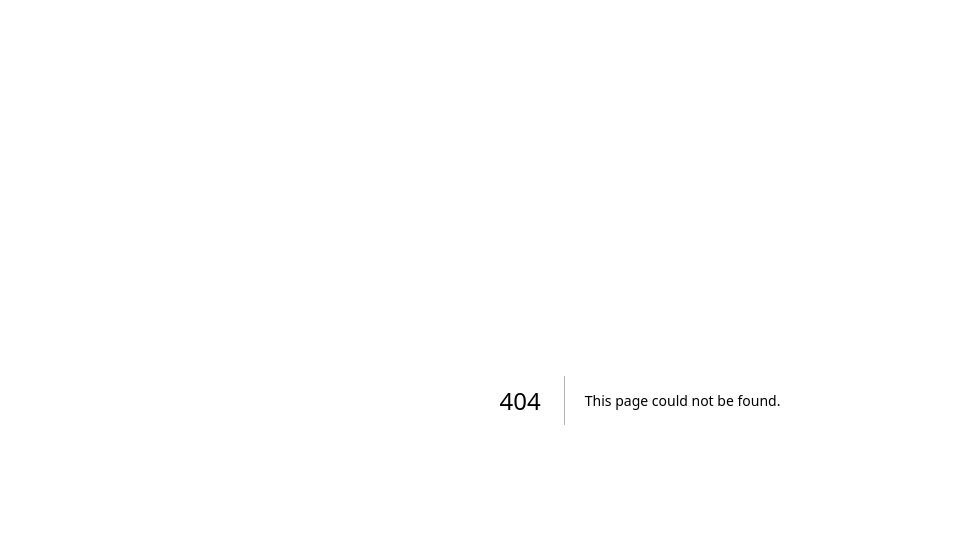
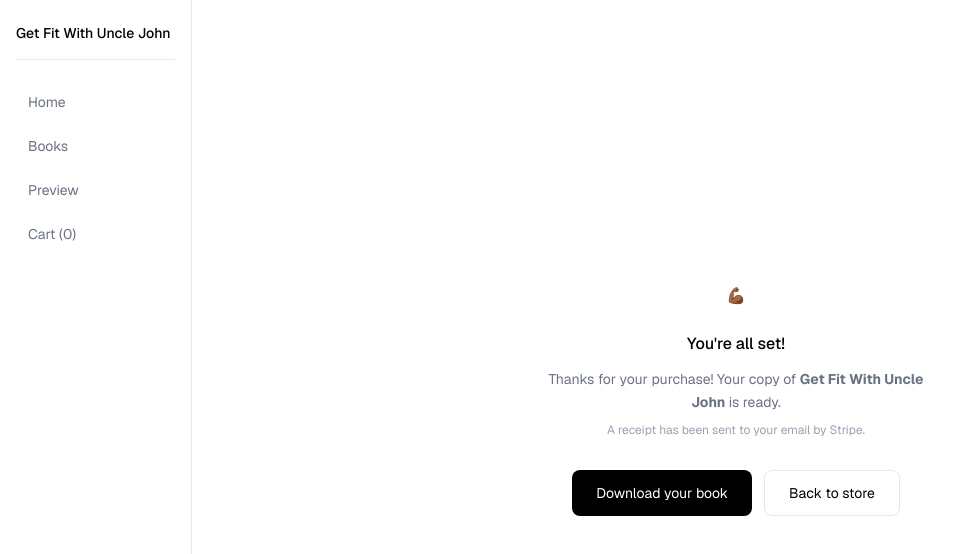
Before and after one commit to johnadms3/get-fit-with-unclejohn-ebook---store, a Next.js app: page /success in a window 1280 px wide. Before the commit this address had no page. Shown: the top 554 px of the page, without its empty margins (0-970 px from the left). Built offline with nearby package versions, Linux system fonts and the light colour scheme.

Commit message:
Add Stripe checkout, API route, and success page

```diff
--- /dev/null
+++ b/app/api/checkout/route.ts
@@ -0,0 +1,37 @@
+import Stripe from "stripe"
+import { NextResponse } from "next/server"
+
+const stripe = new Stripe(process.env.STRIPE_SECRET_KEY!)
+
+export async function POST() {
+    try {
+        const session = await stripe.checkout.sessions.create({
+            payment_method_types: ["card"],
+            line_items: [
+                {
+                    price_data: {
+                        currency: "usd",
+                        product_data: {
+                            name: "Get Fit With Uncle John",
+                            description: "Digital download - instant access",
+                        },
+                        unit_amount:2499 // Stripe uses cents - $24.99 = 2499
+                    },
+                    quantity: 1,
+                },
+            ],
+            mode: "payment",
+            success_url: `${process.env.NEXT_PUBLIC_BASE_URL}/success`,
+            cancel_url: `${process.env.NEXT_PUBLIC_BASE_URL}/cart`,
+        })
+
+        return NextResponse.json({ url: session.url })
+
+    } catch (error) {
+        console.error("Stripe error:", error)
+        return NextResponse.json(
+            { error: "Something went wrong" },
+            { status: 500 }
+        )
+    }
+}
--- a/app/cart/page.tsx
+++ b/app/cart/page.tsx
@@ -1,12 +1,31 @@
 "use client"
 
+import { useState } from "react"
 import { useCart } from "../context/CartContext"
 import Sidebar from "../components/Sidebar"
 import Link from "next/link"
 import Image from "next/image"
 
 export default function CartPage() {
+
     const { cartItems, removeFromCart, cartTotal } = useCart()
+    const [loading, setLoading] = useState(false)
+
+    const handleCheckout = async () => {
+        setLoading(true)
+        try {
+            const response = await fetch("/api/checkout", {
+                method: "POST",
+            })
+            const data = await response.json()
+            if (data.url) {
+                window.location.href = data.url // send customer to stripe
+            }
+        } catch (error) {
+            console.error("Checkout error:", error)
+            setLoading(false)
+        }
+    }
 
     return (
         <div className="flex min-h-screen">
@@ -20,7 +39,9 @@
                         <p className="text-gray-400 mb-4">Your cart is empty</p>
                         <Link
                            href="/"
-                           className="text-sm bg-black text-whit px-5 py-2.5 rounded-lg hover:bg-gray-800 transition-colors">Back to store</Link>
+                           className="text-sm bg-black text-whit px-5 py-2.5 rounded-lg hover:bg-gray-800 transition-colors">
+                            Back to store
+                            </Link>
                     </div>
                 ) : (
                   <div className="max-w-x1 flex flex-col gap-4">
@@ -49,7 +70,9 @@
                                 </span>
                                 <button
                                 onClick={() => removeFromCart(item.id)}
-                                className="text-xs text-red-400 hover:text-red-600 transition-colors">Remove</button>
+                                className="text-xs text-red-400 hover:text-red-600 transition-colors">
+                                    Remove
+                                    </button>
                             </div>
                         </div>
                     ))}
@@ -59,7 +82,12 @@
                         <span className="text-lg font-medium">${cartTotal.toFixed(2)}</span>
                     </div>
 
-                    <button className="w-full bg-black text-white text-sm font-medium py-3 rounded-lg hover:bg-gray-800 transition-colors">Proceed to Checkout</button>
+                    <button
+                        onClick={handleCheckout}
+                        disabled={loading}
+                        className="w-full bg-black text-white text-sm font-medium py-3 rounded-lg hover:bg-gray-800 transition-colors disabled:opacity-50">
+                            {loading ? "Redirecting to checkout..." : "Proceed to Checkout"}
+                            </button>
 
                   </div>
                 )}
--- /dev/null
+++ b/app/success/page.tsx
@@ -0,0 +1,39 @@
+import Link from "next/link"
+import Sidebar from "../components/Sidebar"
+
+
+export default function SuccessPage() {
+    return(
+        <div className="flex min-h-screen">
+            <Sidebar />
+            <main className="flex-1 flex flex-col items-center justify-center px-6 py-8 text-center">
+
+                <div className="text-5x1 mb-6">💪🏾</div>
+
+                <h1 className="text-2x1 font-medium mb-3">
+                    You're all set!
+                </h1>
+
+                <p className="text-sm text-gray-500 mb-2 max-w-sm leading-relaxed">
+                    Thanks for your purchase! Your copy of <strong>Get Fit With Uncle John</strong> is ready.
+                </p>
+
+                <p className="text-xs text-gray-400 mb-8">
+                    A receipt has been sent to your email by Stripe.
+                </p>
+
+                <div className="flex gap-3 flex-wrap justify-center">
+                    <button className="bg-black text-white text-sm px-6 py-3 rounded-lg hover:bg-gray-800 transistion-colors">
+                        Download your book
+                    </button>
+                    <Link
+                    href="/"
+                    className="text-sm px-6 py-3 rounded-lg border border-gray-200 hover:bg-gray-50 transition-colors">
+                        Back to store
+                    </Link>
+                </div>
+
+            </main>
+        </div>
+    )
+}
--- a/package.json
+++ b/package.json
@@ -9,9 +9,11 @@
     "lint": "eslint"
   },
   "dependencies": {
-    "next": "16.2.2",
+    "@stripe/stripe-js": "^9.7.0",
+    "next": "^16.2.6",
     "react": "19.2.4",
-    "react-dom": "19.2.4"
+    "react-dom": "19.2.4",
+    "stripe": "^22.2.0"
   },
   "devDependencies": {
     "@tailwindcss/postcss": "^4",
```
Also changed, not shown: 2 other files (tests, documents, lock files or other folders).
